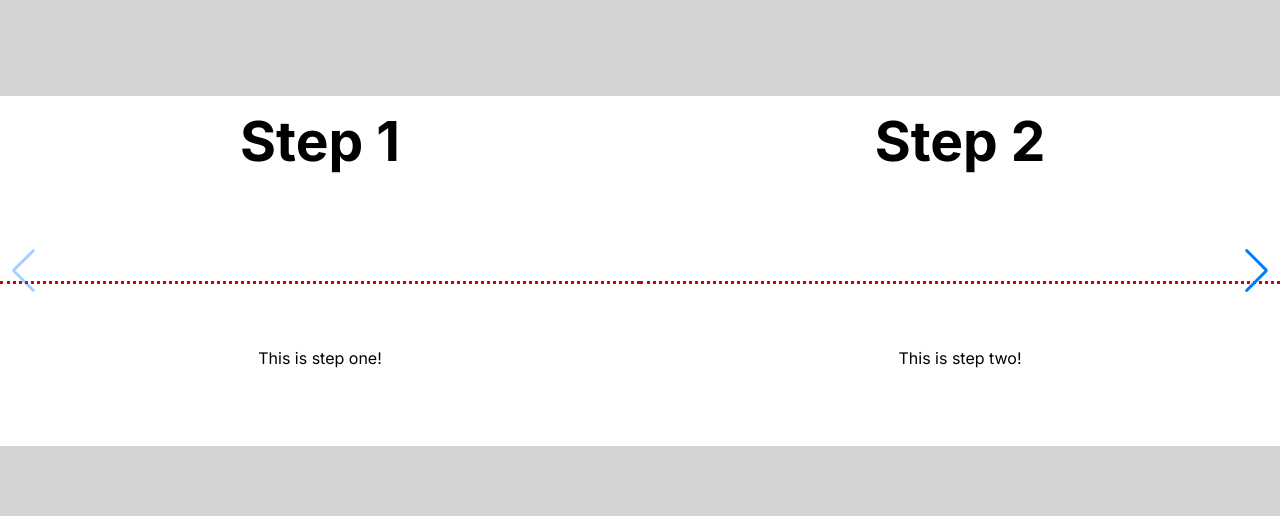
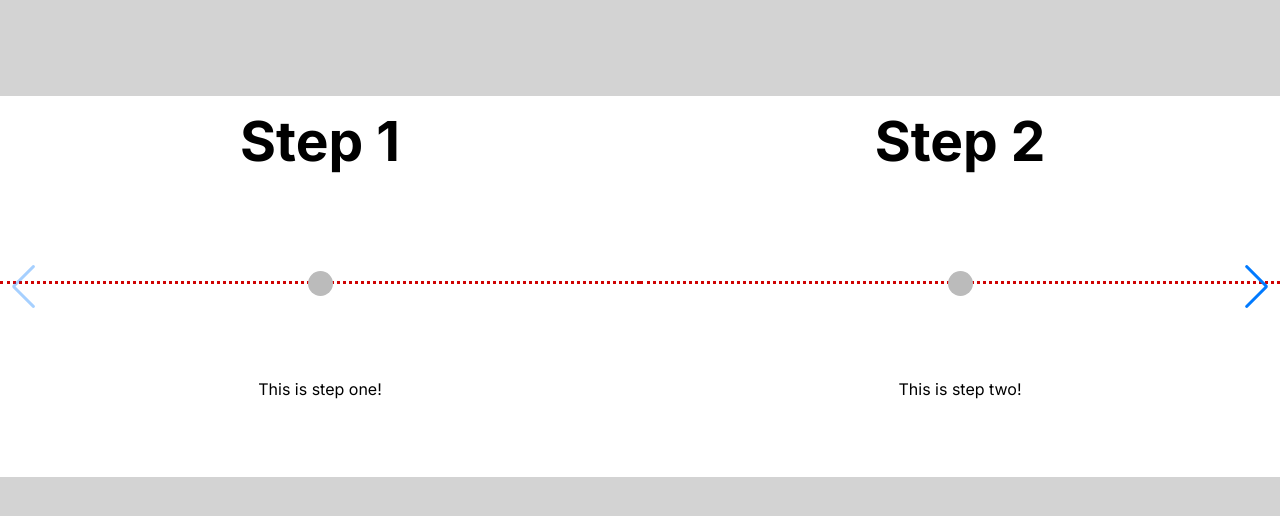
Before and after one commit to marvinhm/TimelineWidget, a Next.js app: page / in a window 1280 px wide. Shown: the top 516 px of the page. Built offline with nearby package versions, Linux system fonts and the light colour scheme.

Commit message:
Added a milestone center point

```diff
--- a/app/pages/TimelineContainer.tsx
+++ b/app/pages/TimelineContainer.tsx
@@ -73,6 +73,10 @@ function TimelineContainer() {
                   </div>
                 </div>
 
+                <div className='milestone'>
+                  <span className="dot"></span>
+                </div>
+
                 <div className="single--timeline_section relative tl-bottom-row">
                   <div className="content--timeline_section flex inline-flex">
                     <div className="step-desc--timeline_section">
--- a/app/pages/styles.css
+++ b/app/pages/styles.css
@@ -50,3 +50,13 @@ textarea {
 .swiper-size {
   width: 100vw;
 }
+
+.dot {
+  height: 25px;
+  width: 25px;
+  background-color: #bbb;
+  border-radius: 50%;
+  display: inline-block;
+  position: relative;
+  bottom: 13px;
+}
```
